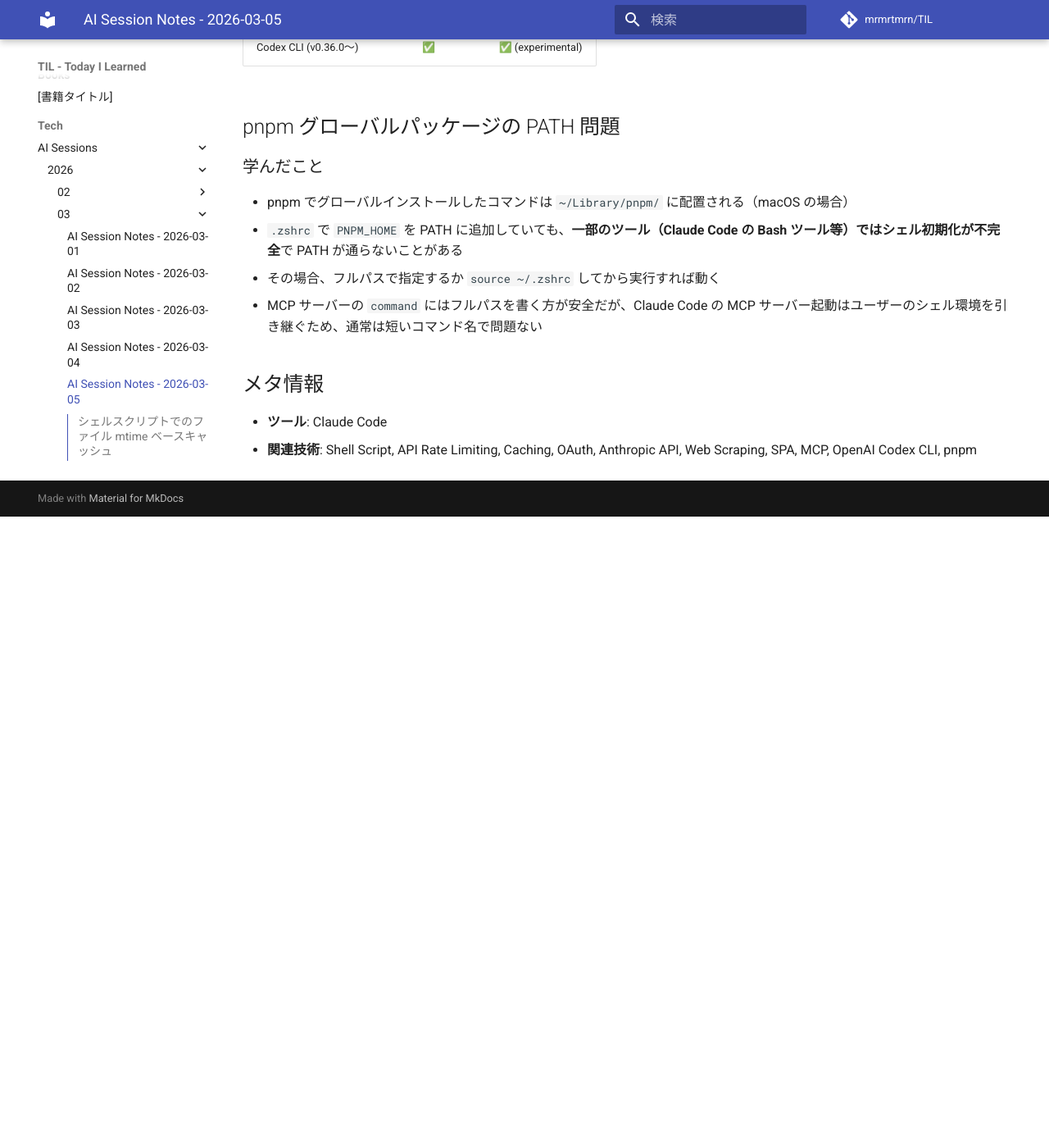
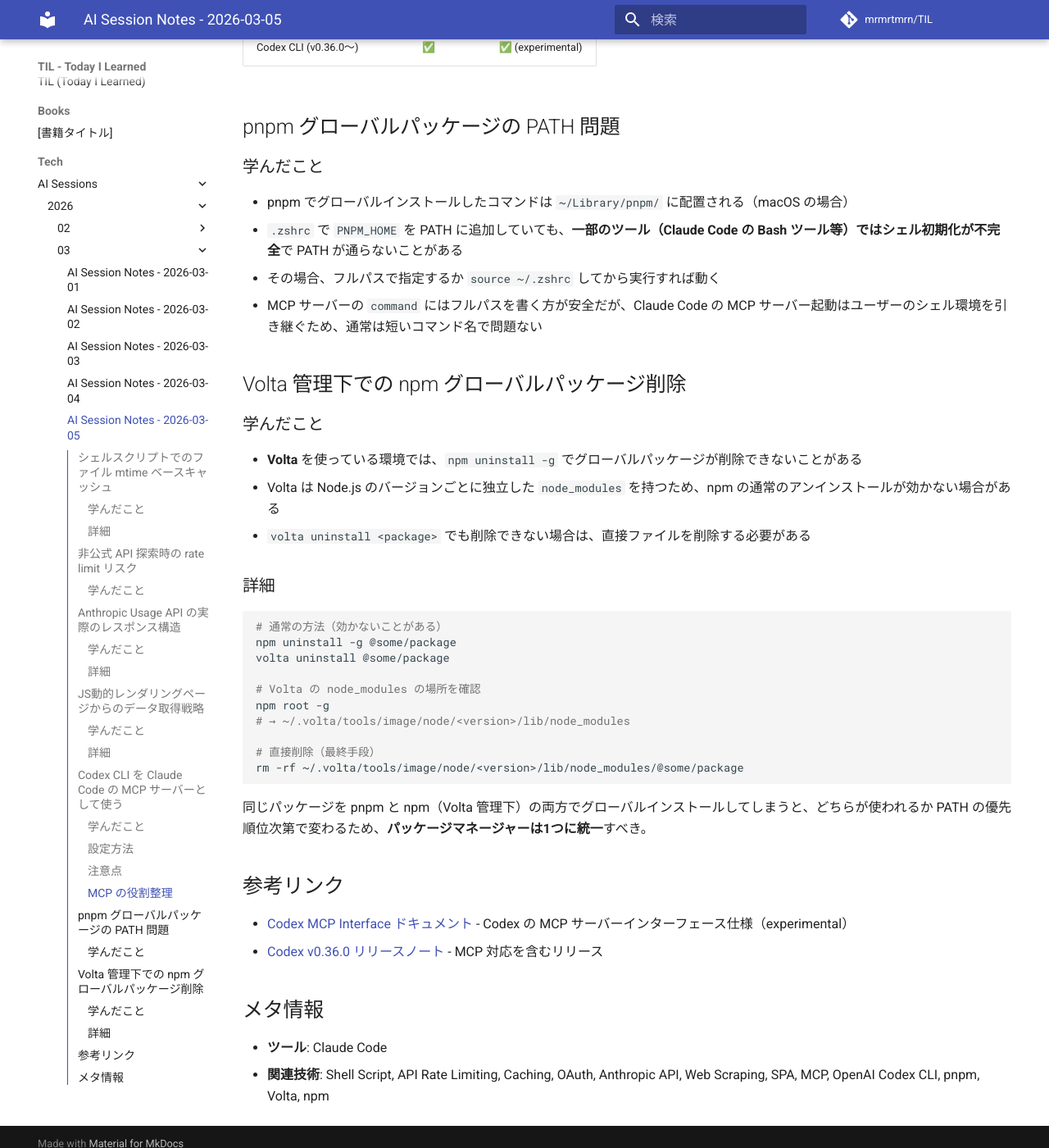
Before and after one commit to mrmrtmrn/TIL, an MkDocs documentation site: the page built from docs/Tech/AI-Sessions/2026/03/2026-03-05.md, in a window 1280 px wide and 1400 px high, scrolled down 3656 px. Shown: the whole window at 82% size. Built offline with MkDocs 1.6.1 and Material for MkDocs 9.7.7, drawn with Linux system fonts in a browser that asks for light colours; comment, search, counter and statistics services are not loaded; before the commit the page ends 4286 px from its top, so only the background shows below that.

Commit message:
feat: 2026-03-05 の AI セッションノートを追加
- Volta 管理下での npm グローバルパッケージ削除
- 参考リンクを追加

````diff
--- a/docs/Tech/AI-Sessions/2026/03/2026-03-05.md
+++ b/docs/Tech/AI-Sessions/2026/03/2026-03-05.md
@@ -148,7 +148,37 @@
 - その場合、フルパスで指定するか `source ~/.zshrc` してから実行すれば動く
 - MCP サーバーの `command` にはフルパスを書く方が安全だが、Claude Code の MCP サーバー起動はユーザーのシェル環境を引き継ぐため、通常は短いコマンド名で問題ない
 
+## Volta 管理下での npm グローバルパッケージ削除
+
+### 学んだこと
+
+- **Volta** を使っている環境では、`npm uninstall -g` でグローバルパッケージが削除できないことがある
+- Volta は Node.js のバージョンごとに独立した `node_modules` を持つため、npm の通常のアンインストールが効かない場合がある
+- `volta uninstall <package>` でも削除できない場合は、直接ファイルを削除する必要がある
+
+### 詳細
+
+```bash
+# 通常の方法（効かないことがある）
+npm uninstall -g @some/package
+volta uninstall @some/package
+
+# Volta の node_modules の場所を確認
+npm root -g
+# → ~/.volta/tools/image/node/<version>/lib/node_modules
+
+# 直接削除（最終手段）
+rm -rf ~/.volta/tools/image/node/<version>/lib/node_modules/@some/package
+```
+
+同じパッケージを pnpm と npm（Volta 管理下）の両方でグローバルインストールしてしまうと、どちらが使われるか PATH の優先順位次第で変わるため、**パッケージマネージャーは1つに統一**すべき。
+
+## 参考リンク
+
+- [Codex MCP Interface ドキュメント](https://github.com/openai/codex/blob/main/codex-rs/docs/codex_mcp_interface.md) - Codex の MCP サーバーインターフェース仕様（experimental）
+- [Codex v0.36.0 リリースノート](https://github.com/openai/codex/releases/tag/rust-v0.36.0) - MCP 対応を含むリリース
+
 ## メタ情報
 
 - **ツール**: Claude Code
-- **関連技術**: Shell Script, API Rate Limiting, Caching, OAuth, Anthropic API, Web Scraping, SPA, MCP, OpenAI Codex CLI, pnpm
+- **関連技術**: Shell Script, API Rate Limiting, Caching, OAuth, Anthropic API, Web Scraping, SPA, MCP, OpenAI Codex CLI, pnpm, Volta, npm
````
